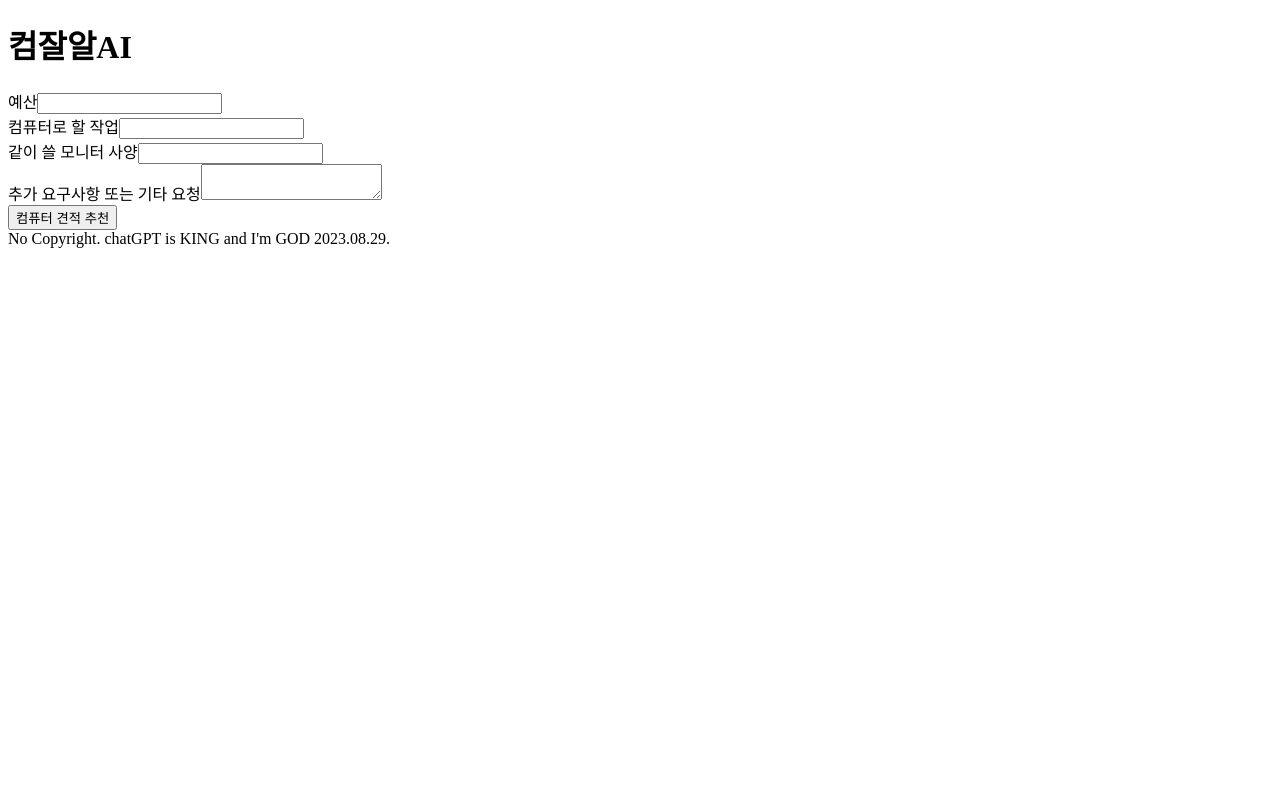
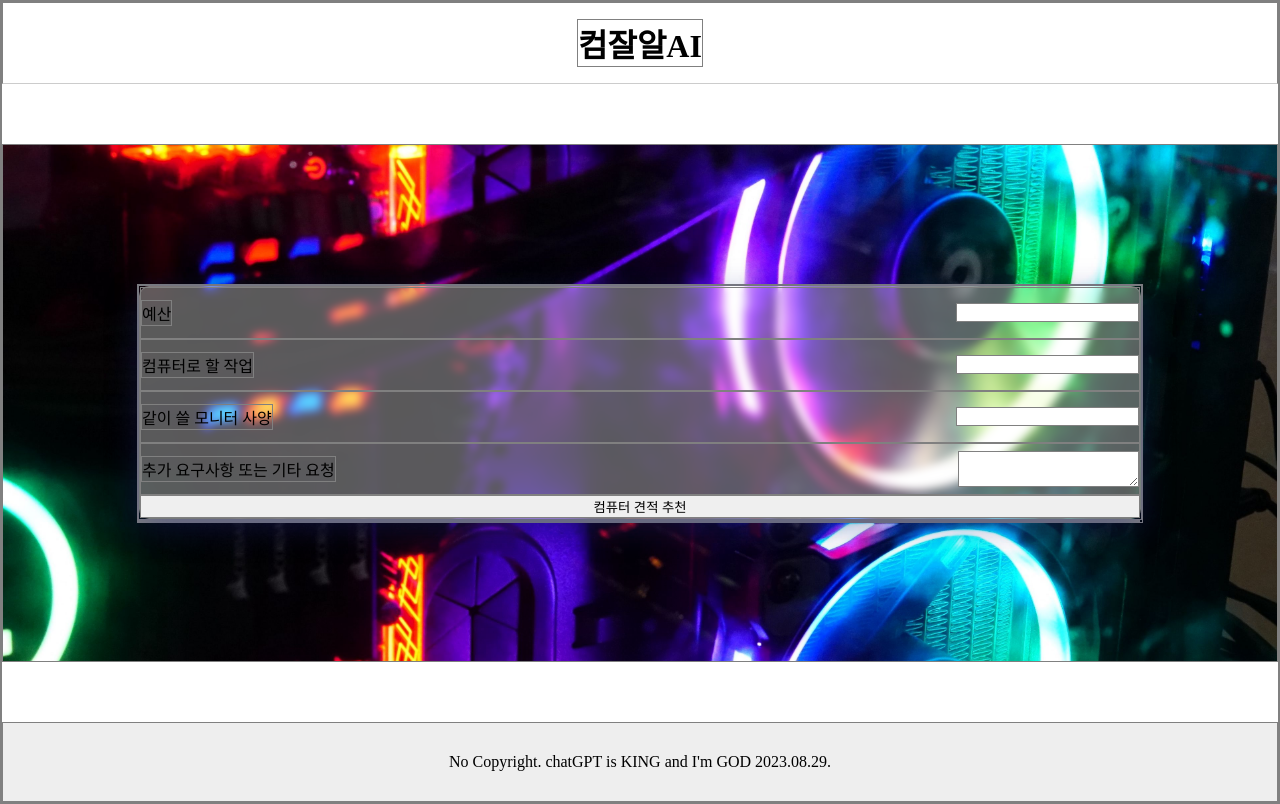
Before and after one commit to UserDongHu/ChatGPT_Project, a plain HTML site: page project/pcGPT.html in a window 1280 px wide. Both pictures are taken after a click on the element "PC 견적 추천". Drawn offline with Linux system fonts and the light colour scheme.

Commit message:
ChatGPT를 이용한 프로젝트 간단한 css추가

```diff
--- a/project/pcGPT.css
+++ b/project/pcGPT.css
@@ -0,0 +1,78 @@
+* {
+    border: 0.5px solid gray;
+}
+
+body {
+    margin: 0;
+    padding: 0;
+}
+
+.layout-header {
+    height: 80px;
+    padding: 0 20px;
+    border-bottom: 1px solid #ccc;
+    display: flex;
+    align-items: center;
+    justify-content: center;
+}
+
+.layout-footer {
+    text-align: center;
+    background-color: #eee;
+    padding: 30px 0;
+}
+
+body {
+    display: flex;
+    flex-direction: column;
+    min-height: 100vh;
+    gap: 60px;
+}
+
+.layout-main {
+    background-image: url('./bg.jpg');
+    background-size: cover;
+    display: flex;
+    justify-content: center;
+    align-items: center;
+    flex-grow: 1;
+}
+
+.recommend,
+.question {
+    height: 500px;
+    width: 500px;
+    display: inline-flex;
+    justify-content: center;
+    align-items: center;
+    background: rgba(255, 255, 255, 0.35);
+    box-shadow: 0 8px 32px 0 rgba(31, 38, 135, 0.37);
+    backdrop-filter: blur(4px);
+    -webkit-backdrop-filter: blur(4px);
+    border-radius: 10px;
+    border: 1px solid rgba(255, 255, 255, 0.18);
+}
+
+form {
+    display: flex;
+    flex-direction: column;
+    justify-content: space-between;
+    width: 1000px;
+    background: rgba(255, 255, 255, 0.35);
+    box-shadow: 0 8px 32px 0 rgba(31, 38, 135, 0.37);
+    backdrop-filter: blur(4px);
+    -webkit-backdrop-filter: blur(4px);
+    border-radius: 10px;
+    border: 1px solid rgba(255, 255, 255, 0.18);
+}
+
+form div {
+    height: 50px;
+    display: flex;
+    justify-content: space-between;
+    align-items: center;
+}
+
+.resultContainer {
+    width: 1000px;
+}
--- a/project/pcGPT.html
+++ b/project/pcGPT.html
@@ -22,11 +22,14 @@
             <div class="recommend">PC 견적 추천</div>
             <div class="question">PC에 대한 질문 & PC문제 진단</div>
         </div>
-        <div class="selected">
-        </div>
 
-        <!-- gpt가 말한 결과값을 보여줄 컨테이너 -->
-        <div class="resultContainer">
+        <div class="show" style="display: none;">
+            <div class="selected">
+            </div>
+
+            <!-- gpt가 말한 결과값을 보여줄 컨테이너 -->
+            <div class="resultContainer">
+            </div>
         </div>
     </main>
     <!-- main끝 -->
--- a/project/pcGPT.js
+++ b/project/pcGPT.js
@@ -3,6 +3,7 @@ import { createQuestion, createChat } from "./question.js";
 
 const $home = document.querySelector('#home');
 const $select = document.querySelector('.select');
+const $show = document.querySelector('.show');
 const $selected = document.querySelector('.selected');
 const $recommend = document.querySelector('.recommend');
 const $question = document.querySelector('.question');
@@ -10,12 +11,14 @@ const $resultContainer = document.querySelector('.resultContainer');
 
 $home.addEventListener('click', e => {
     $select.style.display = '';
+    $show.style.display = 'none';
     $selected.innerHTML = "";
     $resultContainer.innerHTML = "";
 })
 
 $recommend.addEventListener('click', e => {
     $select.style.display = 'none';
+    $show.style.display = '';
     $selected.innerHTML = "";
     const recommendform = createRecommend();
     $selected.append(recommendform);
@@ -43,7 +46,7 @@ $recommend.addEventListener('click', e => {
     )
 
     $button.addEventListener('click', e => {
-        $resultContainer.innerHTML = "";
+        $resultContainer.innerHTML = "컴퓨터 견적을 짜고 있습니다 잠시만 기다려주세요.";
         e.preventDefault();
         const contents = $budget.value + ", " + $task.value + ", " + $monitor.value + ", " + $etc.value
         data.push({
@@ -69,9 +72,10 @@ $recommend.addEventListener('click', e => {
                 const pc = splitArr(result);
                 if (pc === -1) {
                     console.log(pc);
-                    $resultContainer.innerText = `오류가 발생했습니다. 다시 한번 시도해주세요.`
+                    $resultContainer.innerText = `오류가 발생했습니다. 더 자세하게 적으시고 다시 시도해주세요.`
                 } else {
                     const mypc = createPC(pc);
+                    $resultContainer.innerHTML="";
                     $resultContainer.appendChild(mypc);
                 }
             })
@@ -81,6 +85,7 @@ $recommend.addEventListener('click', e => {
 
 $question.addEventListener('click', e => {
     $select.style.display = 'none';
+    $show.style.display = '';
     $selected.innerHTML = "";
     const questionform = createQuestion();
     $selected.append(questionform);
@@ -101,14 +106,19 @@ $question.addEventListener('click', e => {
         const contents = $inputQuestion.value;
         $inputQuestion.value = "";
         const newchat = createChat(contents, true);
-        $resultContainer.appendChild(newchat);
+        if($resultContainer.firstChild){
+            const firstChild = $resultContainer.firstChild;
+            $resultContainer.insertBefore(newchat, firstChild);
+        }else{
+            $resultContainer.appendChild(newchat);
+        }
         data2.push({
             "role": "user",
             "content": contents
         })
         await questionchatGPTAPI();
         const reply = createChat(data2[data2.length - 1].content, false);
-        $resultContainer.append(reply);
+        const firstChild2 = $resultContainer.firstChild;$resultContainer.insertBefore(reply, firstChild2);
     })
 
     async function questionchatGPTAPI() {
--- a/project/recommend.js
+++ b/project/recommend.js
@@ -126,6 +126,9 @@ export function splitArr(result) {
         if (pc[j] === -1) {
             return -1;
         }
+        else if(pc[j].includes('~')){
+            return -1;
+        }
     }
     return pc;
 }
```
Also changed, not shown: practice/fetch연습.js (renamed from fetch연습.js), practice/index.html (renamed from index.html), practice/script.js (renamed from script.js), project/bg.jpg (added), 1 other file.
